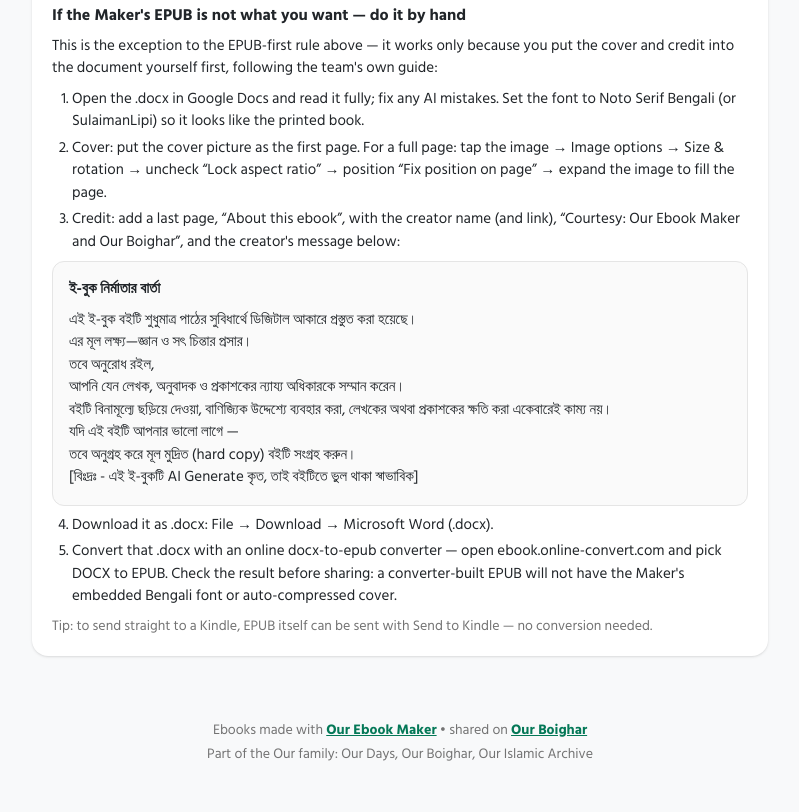
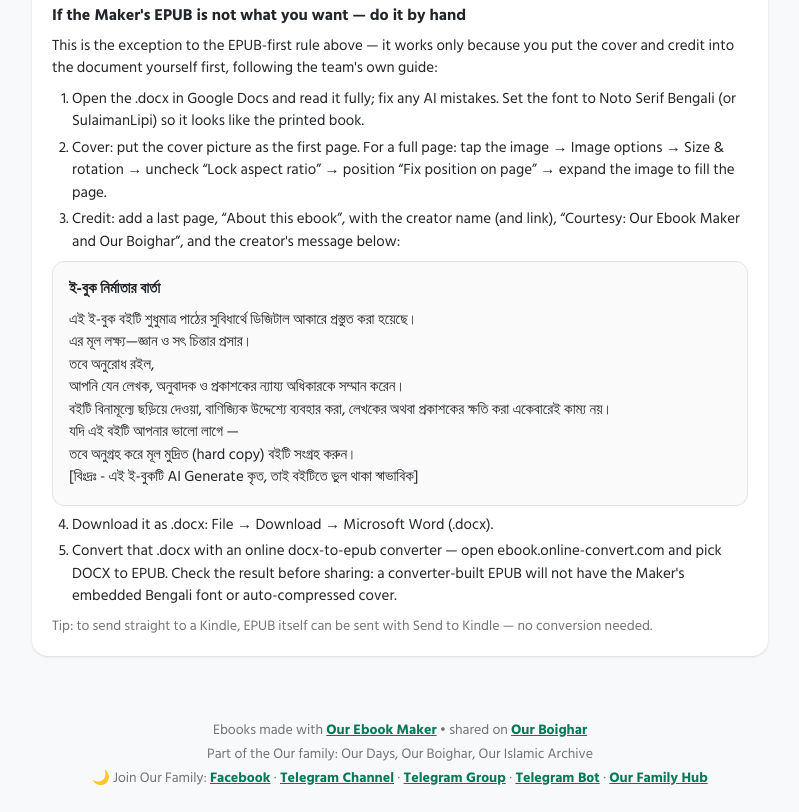
Before and after one commit to MDTowfiqul/our-ebook-maker, a plain HTML site: page guide.html in a window 1280 px wide. Shown: the part 3557-4369 px from the top of the page, without its empty margins (240-1039 px from the left). Before the commit the page ends 4345 px from the top, so only its background shows below. Drawn offline with nearby package versions, Linux system fonts and the light colour scheme.

Commit message:
Update index.html and guide.html: add Join Our Family links line to footer

```diff
--- a/guide.html
+++ b/guide.html
@@ -172,6 +172,7 @@
   <footer class="text-center text-neutral-500 dark:text-neutral-400 text-sm py-6">
     <p><span data-bn="ইবুক বানানো হয়েছে " data-en="Ebooks made with ">Ebooks made with </span><a href="index.html" class="text-emerald-700 dark:text-emerald-400 font-bold underline">Our Ebook Maker</a><span data-bn=" • শেয়ার করা হয়েছে " data-en=" • shared on "> • shared on </span><a href="https://mdtowfiqul.github.io/our-boighar/" class="text-emerald-700 dark:text-emerald-400 font-bold underline">Our Boighar</a></p>
     <p class="mt-1" data-bn="Our পরিবারের অংশ: Our Days, Our Boighar, Our Islamic Archive" data-en="Part of the Our family: Our Days, Our Boighar, Our Islamic Archive">Part of the Our family: Our Days, Our Boighar, Our Islamic Archive</p>
+    <p class="mt-1"><span data-bn="🌙 Our Family-তে যুক্ত হোন:" data-en="🌙 Join Our Family:">🌙 Join Our Family:</span> <a href="https://www.facebook.com/FBOurFamily" target="_blank" rel="noopener" class="text-emerald-700 dark:text-emerald-400 font-bold underline">Facebook</a> · <a href="https://t.me/ourfamilybd" target="_blank" rel="noopener" class="text-emerald-700 dark:text-emerald-400 font-bold underline">Telegram Channel</a> · <a href="https://t.me/Our_Family_bd" target="_blank" rel="noopener" class="text-emerald-700 dark:text-emerald-400 font-bold underline">Telegram Group</a> · <a href="https://t.me/OurfamilyBDBot" target="_blank" rel="noopener" class="text-emerald-700 dark:text-emerald-400 font-bold underline">Telegram Bot</a> · <a href="https://mdtowfiqul.github.io/our-family/" target="_blank" rel="noopener" class="text-emerald-700 dark:text-emerald-400 font-bold underline">Our Family Hub</a></p>
   </footer>
 </div>
 <script>
```
Also changed, not shown: index.html (+1 -0 lines).
